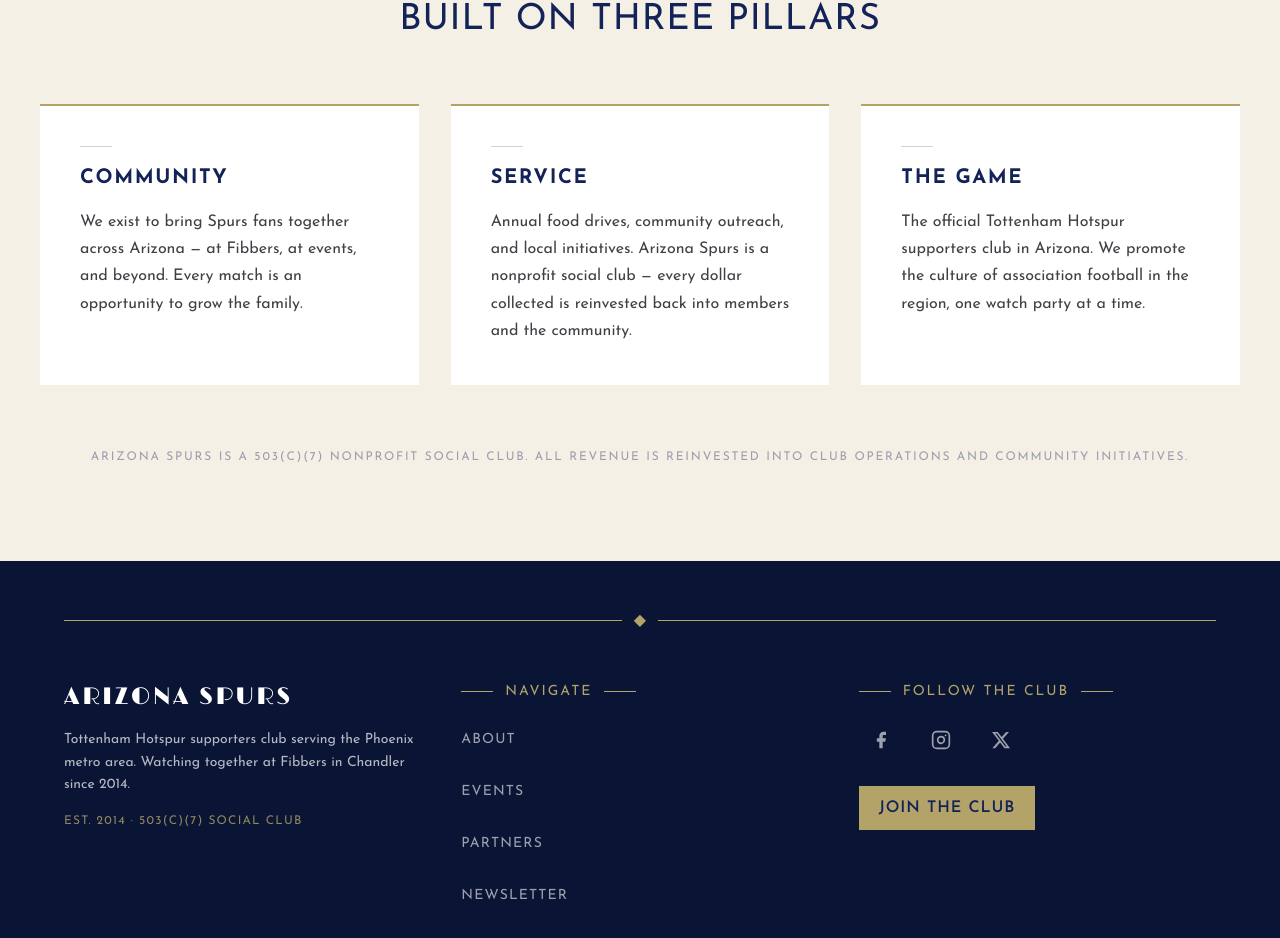
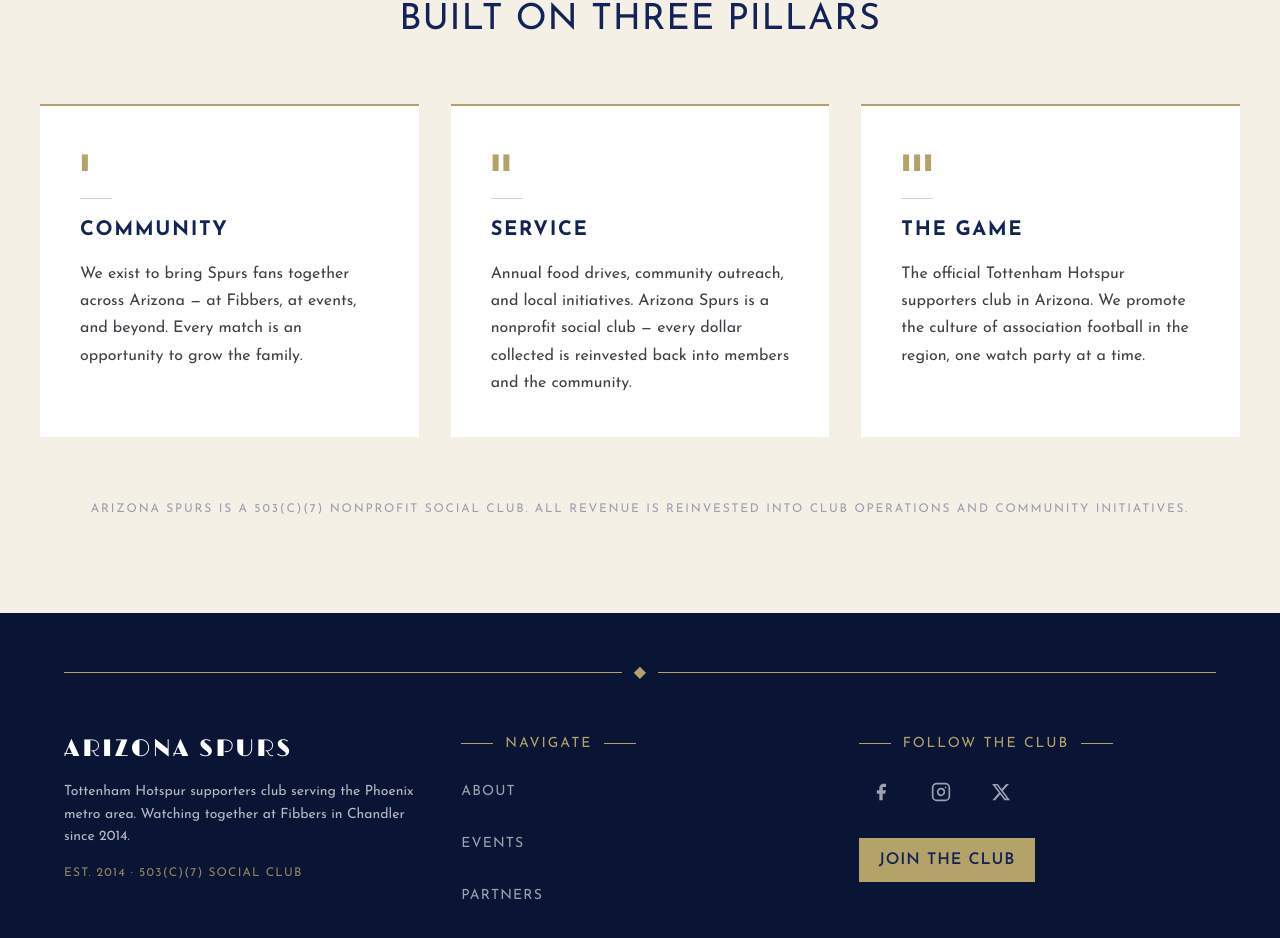
Before and after one commit to WhiteRabbit-glitch/arizonaspurs-website, a Next.js app: page / in a window 1280 px wide. Shown: the part 1005-1943 px from the top of the page. Built offline with nearby package versions, Linux system fonts and the light colour scheme.

Commit message:
Restore Roman numerals on value cards in Limelight font
Co-Authored-By: Claude Sonnet 4.6 <noreply@anthropic.com>

```diff
--- a/src/app/globals.css
+++ b/src/app/globals.css
@@ -164,6 +164,13 @@ body {
   position: relative;
 }
 
+.value-card-number {
+  font-family: var(--font-limelight), Georgia, serif;
+  font-size: 1.5rem;
+  color: var(--color-gold);
+  letter-spacing: 0.05em;
+}
+
 .value-card-rule {
   width: 2rem;
   height: 1px;
--- a/src/components/sections/CoreValues.tsx
+++ b/src/components/sections/CoreValues.tsx
@@ -6,14 +6,17 @@ import { useRef } from "react";
 
 const values = [
   {
+    number: "I",
     title: "Community",
     body: "We exist to bring Spurs fans together across Arizona — at Fibbers, at events, and beyond. Every match is an opportunity to grow the family.",
   },
   {
+    number: "II",
     title: "Service",
     body: "Annual food drives, community outreach, and local initiatives. Arizona Spurs is a nonprofit social club — every dollar collected is reinvested back into members and the community.",
   },
   {
+    number: "III",
     title: "The Game",
     body: "The official Tottenham Hotspur supporters club in Arizona. We promote the culture of association football in the region, one watch party at a time.",
   },
@@ -39,6 +42,9 @@ function ValueCard({
       transition={{ duration: 0.6, ease: "easeOut", delay: index * 0.15 }}
       className="value-card"
     >
+      <span aria-hidden="true" className="value-card-number">
+        {value.number}
+      </span>
       <div className="value-card-rule" aria-hidden="true" />
       <h3 className="value-card-title">{value.title}</h3>
       <p className="value-card-body">{value.body}</p>
```
